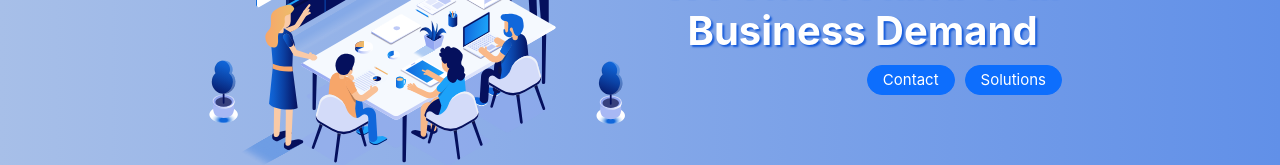
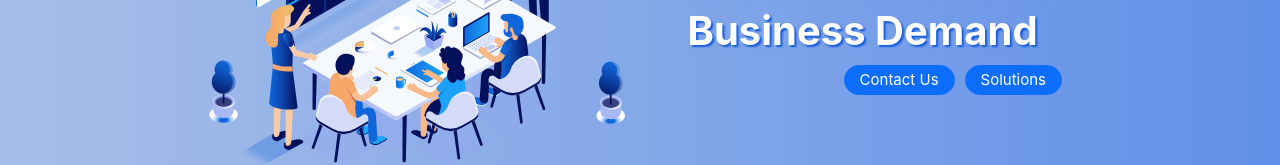
Before and after one commit to chwlr/vionesia_page, a Next.js app: page / in a window 1280 px wide. Shown: the part 308-473 px from the top of the page. Built offline with nearby package versions, Linux system fonts and the light colour scheme.

Commit message:
some updates

```diff
--- a/components/Content/home/index.js
+++ b/components/Content/home/index.js
@@ -11,8 +11,8 @@ export default function HomeContent () {
                   <h1 className="text-center" style={{ fontWeight: 'bold', textShadow: '2px 2px 2px #155BDA', color: 'white' }}>We Understand Your <br></br> Business Demand</h1>
                   <Row>
                     <Col>
-                      <Button_styled className="mx-2"><a href="/contact"> Contact</a> </Button_styled>
-                      <Button_styled><a href="/solutions"> Solutions</a></Button_styled>
+                      <Button_styled className="mx-2"><a href="/contact">Contact Us</a> </Button_styled>
+                      <Button_styled><a href="/solutions">Solutions</a></Button_styled>
                     </Col>
                   </Row>
                   </Col>
@@ -42,7 +42,7 @@ export default function HomeContent () {
                   <Row>
                     <Col_discover md={{ span: 4, offset: 1 }}>
                       <Dicover_card>
-                        <Card.Body>Consulting Practices Since Early 2000.</Card.Body>
+                        <Card.Body>Consulting Practices Since Early 2000</Card.Body>
                       </Dicover_card>
                     </Col_discover>
                   </Row>
--- a/pages/_app.js
+++ b/pages/_app.js
@@ -1,6 +1,5 @@
 import Layout from "../components/Layout"
 import 'bootstrap/dist/css/bootstrap.min.css'
-import "swiper/swiper.min.css"
 import '/styles/globals.css'
 
 function MyApp({ Component, pageProps }) {
```
